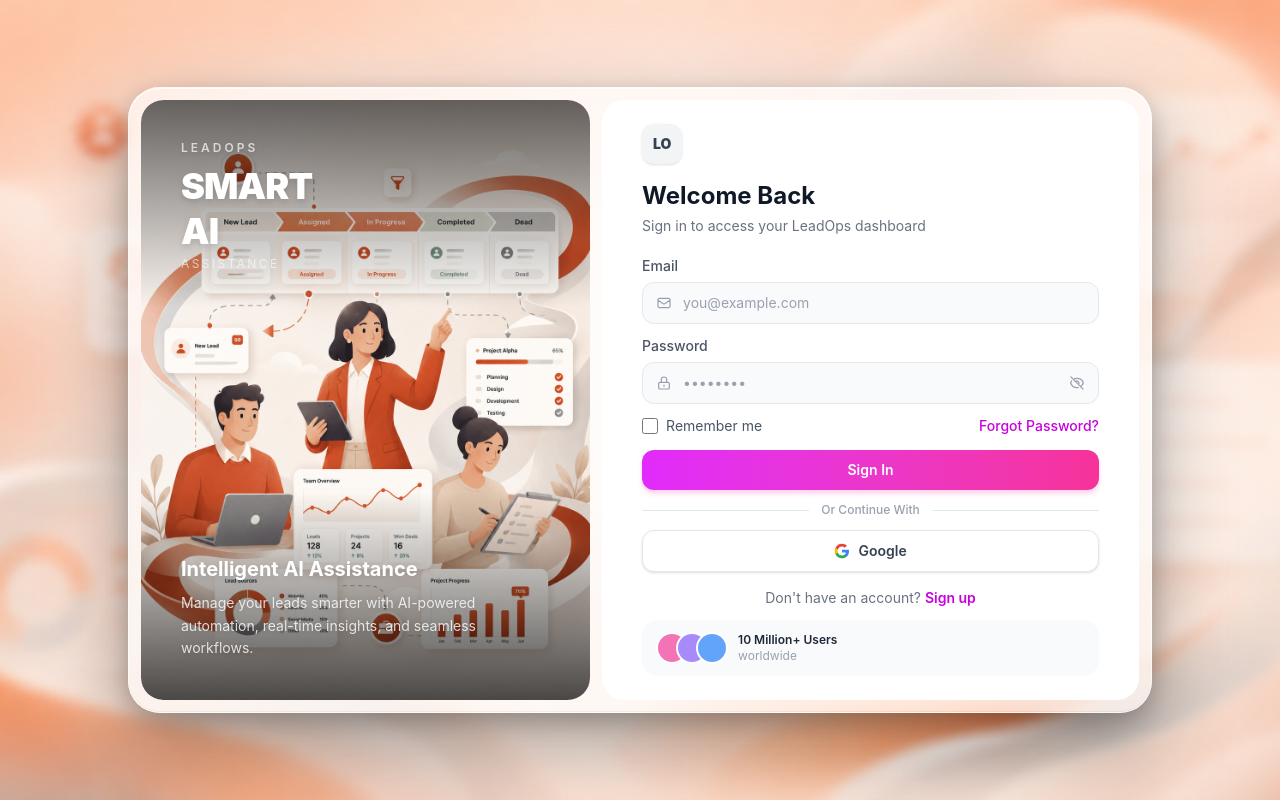
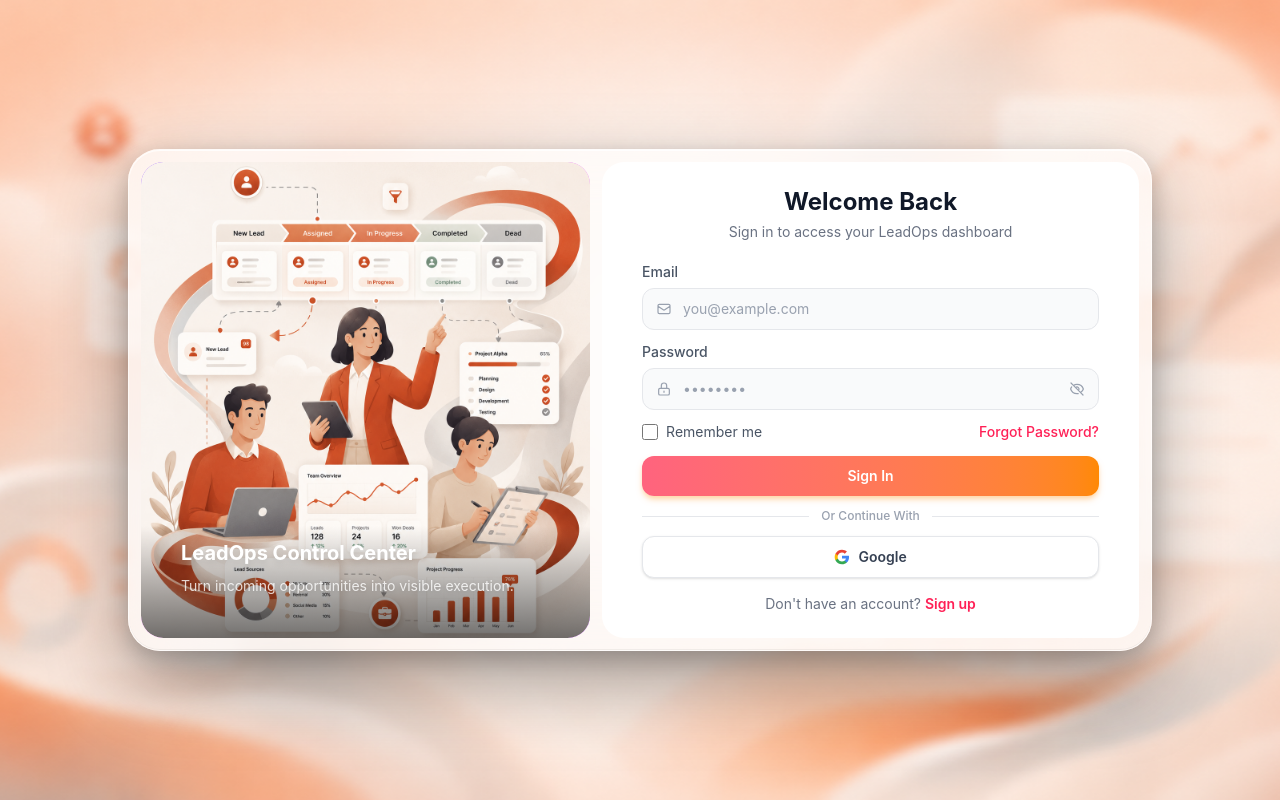
Before and after one commit to nerdpratham/LeadOps-Frontend, a React (Vite) app: page / in a window 1280 px wide. Built offline with nearby package versions, Linux system fonts and the light colour scheme.

Commit message:
some interface changes

```diff
--- a/src/components/Button.tsx
+++ b/src/components/Button.tsx
@@ -7,7 +7,7 @@
 
 const variantClasses: Record<Variant, string> = {
   gradient:
-    'bg-gradient-to-r from-fuchsia-500 to-pink-500 text-white hover:from-fuchsia-600 hover:to-pink-600 shadow-md shadow-pink-200',
+    'bg-gradient-to-r from-rose-400 to-orange-400 text-white hover:from-rose-500 hover:to-orange-500 shadow-md shadow-orange-200',
   outline:
     'bg-white border border-gray-200 text-gray-700 hover:bg-gray-50 shadow-sm',
   default:
@@ -28,7 +28,7 @@
       className={`w-full rounded-xl px-4 py-2.5 text-sm font-semibold
         transition active:scale-[0.98]
         disabled:cursor-not-allowed disabled:opacity-60
-        focus:outline-none focus:ring-2 focus:ring-offset-2 focus:ring-fuchsia-400
+        focus:outline-none focus:ring-2 focus:ring-offset-2 focus:ring-orange-300
         ${variantClasses[variant]}
         ${className}`}
       {...props}
--- a/src/components/Input.tsx
+++ b/src/components/Input.tsx
@@ -21,7 +21,7 @@
           id={id}
           className={`w-full rounded-xl border py-2.5 text-sm text-gray-900 outline-none transition
             placeholder:text-gray-400
-            focus:ring-2 focus:ring-fuchsia-400 focus:border-transparent
+            focus:ring-2 focus:ring-orange-300 focus:border-transparent
             ${leftIcon ? 'pl-10' : 'pl-3.5'}
             ${rightIcon ? 'pr-10' : 'pr-3.5'}
             ${error ? 'border-red-400 bg-red-50' : 'border-gray-200 bg-gray-50 hover:border-gray-300 focus:bg-white'}`}
--- a/src/pages/login.tsx
+++ b/src/pages/login.tsx
@@ -101,26 +101,14 @@
             className="absolute inset-0 w-full h-full object-cover z-0"
           />
 
-          {/* top gradient — darkens behind brand text */}
-          <div className="absolute top-0 left-0 right-0 h-52 bg-gradient-to-b from-black/60 via-black/30 to-transparent z-10 pointer-events-none rounded-t-[1.4rem]" />
-
-          {/* bottom gradient — darkens behind tagline */}
-          <div className="absolute bottom-0 left-0 right-0 h-52 bg-gradient-to-t from-black/70 via-black/35 to-transparent z-10 pointer-events-none rounded-b-[1.4rem]" />
-
-          {/* brand text */}
-          <div className="relative z-20">
-            <p className="text-white/70 text-xs font-semibold tracking-[0.25em] uppercase drop-shadow-sm">LeadOps</p>
-            <h2 className="mt-2 text-4xl font-black text-white leading-tight tracking-tight drop-shadow-md">
-              SMART<br />AI
-            </h2>
-            <p className="text-white/60 text-xs tracking-[0.2em] uppercase mt-0.5">Assistance</p>
-          </div>
+          {/* bottom gradient — just enough to make text readable */}
+          <div className="absolute bottom-0 left-0 right-0 h-28 bg-gradient-to-t from-black/55 to-transparent z-10 pointer-events-none rounded-b-[1.4rem]" />
 
           {/* bottom tagline */}
           <div className="relative z-20 mt-auto">
-            <h3 className="text-white text-xl font-bold leading-snug drop-shadow-md">Intelligent AI Assistance</h3>
+            <h3 className="text-white text-xl font-bold leading-snug drop-shadow-md">LeadOps Control Center</h3>
             <p className="mt-2 text-white/80 text-sm leading-relaxed drop-shadow-sm">
-              Manage your leads smarter with AI-powered automation, real-time insights, and seamless workflows.
+              Turn incoming opportunities into visible execution.
             </p>
           </div>
         </div>
@@ -128,15 +116,8 @@
         {/* ── Right panel ────────────────────────────────────────────────── */}
         <div className="flex-1 bg-white px-8 sm:px-10 py-6 flex flex-col justify-between overflow-y-auto rounded-[1.4rem]">
           <div>
-            {/* logo */}
-            <div className="mb-4 flex items-center gap-2.5">
-              <div className="h-10 w-10 rounded-xl bg-gray-100 flex items-center justify-center shadow-sm">
-                <span className="text-sm font-black text-gray-700">LO</span>
-              </div>
-            </div>
-
             {/* heading */}
-            <div className="mb-5">
+            <div className="mb-5 text-center">
               <h1 className="text-2xl font-bold text-gray-900">Welcome Back</h1>
               <p className="mt-1 text-sm text-gray-500">Sign in to access your LeadOps dashboard</p>
             </div>
@@ -183,11 +164,11 @@
                     type="checkbox"
                     checked={rememberMe}
                     onChange={e => setRememberMe(e.target.checked)}
-                    className="h-4 w-4 rounded border-gray-300 accent-fuchsia-500"
+                    className="h-4 w-4 rounded border-gray-300 accent-rose-400"
                   />
                   Remember me
                 </label>
-                <a href="#" className="font-medium text-fuchsia-600 hover:text-fuchsia-700 transition">
+                <a href="#" className="font-medium text-rose-500 hover:text-rose-600 transition">
                   Forgot Password?
                 </a>
               </div>
@@ -219,31 +200,12 @@
           </div>
 
           {/* footer */}
-          <div className="mt-4 space-y-3">
-            <p className="text-center text-sm text-gray-500">
-              Don't have an account?{' '}
-              <a href="#" className="font-semibold text-fuchsia-600 hover:text-fuchsia-700 transition">
-                Sign up
-              </a>
-            </p>
-
-            {/* social proof */}
-            <div className="flex items-center gap-3 rounded-2xl bg-gray-50 px-4 py-3">
-              <div className="flex -space-x-2">
-                {['#f472b6', '#a78bfa', '#60a5fa'].map((color, i) => (
-                  <div
-                    key={i}
-                    className="h-7 w-7 rounded-full ring-2 ring-white"
-                    style={{ backgroundColor: color }}
-                  />
-                ))}
-              </div>
-              <div>
-                <p className="text-xs font-semibold text-gray-800">10 Million+ Users</p>
-                <p className="text-xs text-gray-400">worldwide</p>
-              </div>
-            </div>
-          </div>
+          <p className="mt-4 text-center text-sm text-gray-500">
+            Don't have an account?{' '}
+            <a href="#" className="font-semibold text-rose-500 hover:text-rose-600 transition">
+              Sign up
+            </a>
+          </p>
         </div>
 
         </div>{/* end flex gap-3 row */}
```
